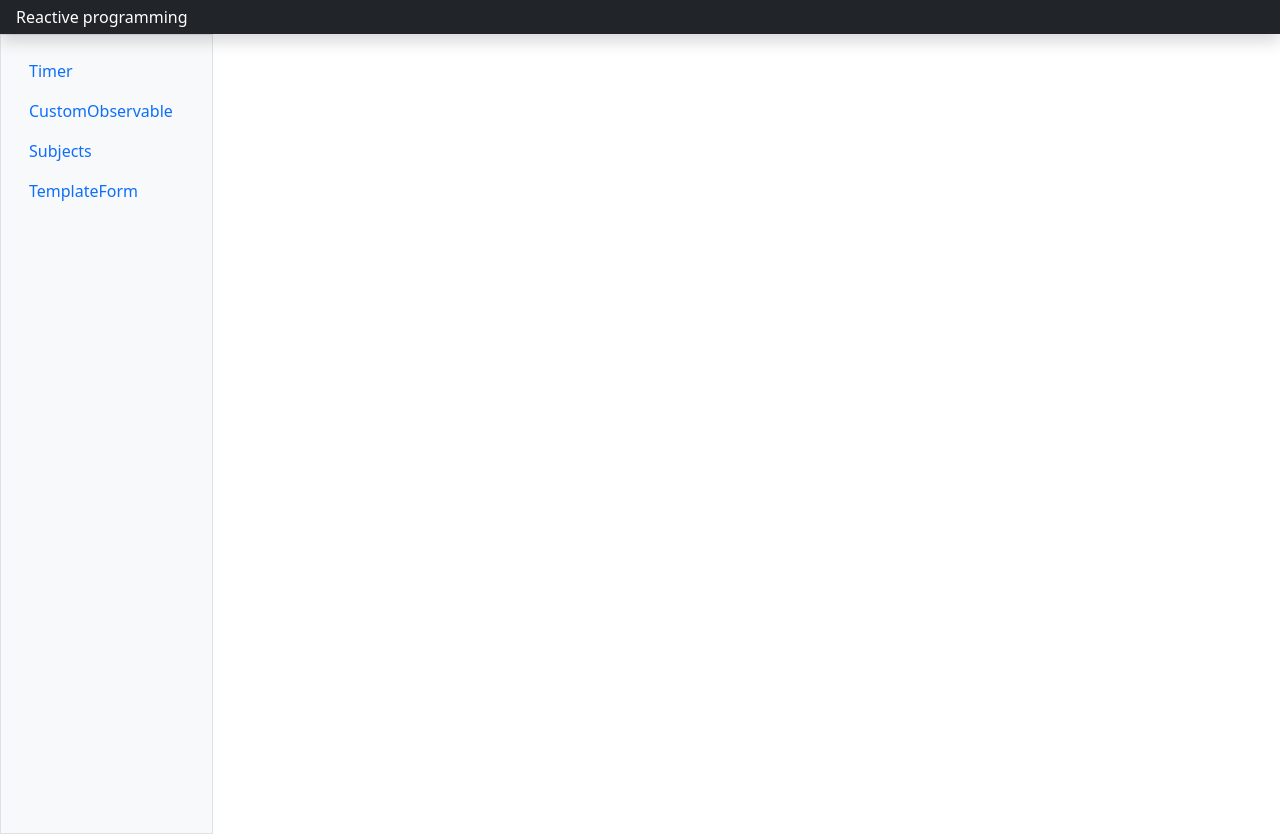
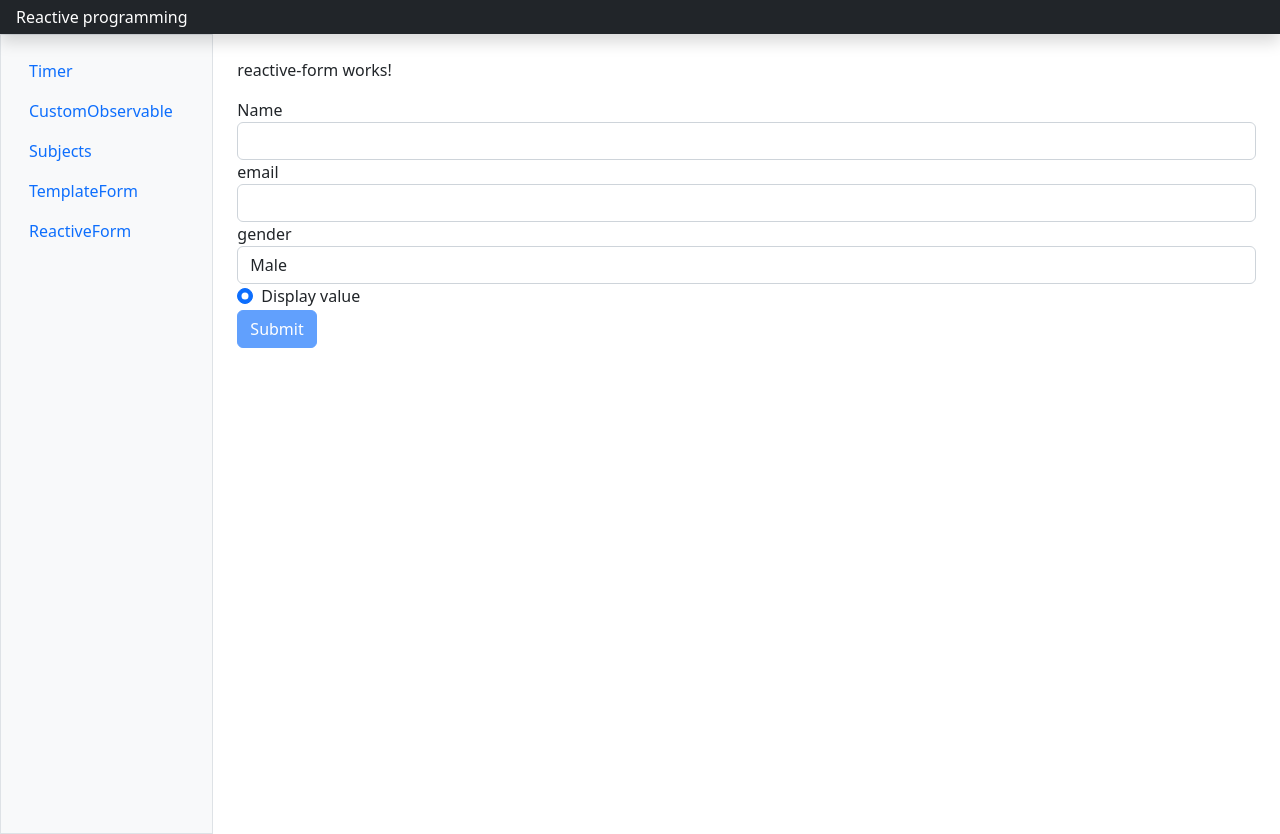
Before and after one commit to abhijeetshende/ReactiveProgrammingBasic, an Angular app: page /reactiveForm in a window 1280 px wide. Before the commit this address led to /. Built offline with nearby package versions, Linux system fonts and the light colour scheme.

Commit message:
reactive form and validation basic

```diff
--- a/src/app/app-routing.module.ts
+++ b/src/app/app-routing.module.ts
@@ -1,6 +1,7 @@
 import { NgModule } from '@angular/core';
 import { RouterModule, Routes } from '@angular/router';
 import { CustomObservableComponent } from './components/custom-observable/custom-observable.component';
+import { ReactiveFormComponent } from './components/reactive-form/reactive-form.component';
 import { SubjectsComponent } from './components/subjects/subjects.component';
 import { TemplateformsComponent } from './components/templateforms/templateforms.component';
 import { TimerComponent } from './components/timer/timer.component';
@@ -9,7 +10,8 @@ const routes: Routes = [
   {path:'timer',component:TimerComponent},
   {path:'customobserverable',component:CustomObservableComponent},
   {path:'subjects',component:SubjectsComponent},
-  {path:'templateForm',component:TemplateformsComponent}
+  {path:'templateForm',component:TemplateformsComponent},
+  {path:'reactiveForm',component:ReactiveFormComponent},
 ];
 
 @NgModule({
--- a/src/app/app.component.ts
+++ b/src/app/app.component.ts
@@ -23,7 +23,8 @@ export class AppComponent implements OnInit {
     { linkname: 'Timer', routerLink: 'timer' },
     { linkname: 'CustomObservable', routerLink: 'customobserverable' },
     { linkname: 'Subjects', routerLink: 'subjects' },
-    { linkname: 'TemplateForm', routerLink: 'templateForm' }
+    { linkname: 'TemplateForm', routerLink: 'templateForm' },
+    { linkname: 'ReactiveForm', routerLink: 'reactiveForm' },
   ];
 
 }
--- /dev/null
+++ b/src/app/components/reactive-form/reactive-form.component.html
@@ -0,0 +1,34 @@
+<p>reactive-form works!</p>
+
+<form  (ngSubmit)="submitForm()"  [formGroup]="userFrom">
+    <div class="form-group">
+      <label for="name">Name</label>
+      <input type="text"
+        class="form-control" name="name" id="name" aria-describedby="helpId" placeholder="" formControlName="name">
+      <!-- <small id="helpId" class="form-text text-muted">Help text</small> -->
+    </div>
+
+    <div class="form-group">
+      <label for="email">email</label>
+      <input type="text"
+        class="form-control" name="email" id="email" aria-describedby="helpId" placeholder="" formControlName="email">
+      <!-- <small id="helpId" class="form-text text-muted">Help text</small> -->
+    </div>
+
+    <div class="form-group">
+      <label for="gender">gender</label>
+      <select class="form-control" name="gender" id="gender" formControlName="gender">
+        <option>Male</option>
+        <option>Female</option>
+      </select>
+    </div>
+
+    <div class="form-check">
+        <label class="form-check-label">
+        <input type="radio" class="form-check-input" name="" id="" value="checkedValue" checked>
+        Display value
+      </label>
+    </div>
+
+    <button type="submit" class="btn btn-primary"   [disabled]="!userFrom.valid">Submit</button>
+</form>
--- /dev/null
+++ b/src/app/components/reactive-form/reactive-form.component.ts
@@ -0,0 +1,23 @@
+import { Component, OnInit } from '@angular/core';
+import { FormControl, FormGroup, Validators } from '@angular/forms';
+
+@Component({
+  selector: 'app-reactive-form',
+  templateUrl: './reactive-form.component.html',
+  styleUrls: ['./reactive-form.component.scss'],
+})
+export class ReactiveFormComponent implements OnInit {
+  ngOnInit(): void {
+    this.userFrom = new FormGroup({
+      name: new FormControl(null,[Validators.required,Validators.minLength(5)]),
+      email: new FormControl(null,[Validators.email,Validators.required]),
+      gender: new FormControl('Male'),
+    });
+  }
+  userFrom!: FormGroup;
+  submitForm() {
+    console.log(this.userFrom.valid);
+
+    console.log(this.userFrom.value);
+  }
+}
```
Also changed, not shown: src/app/app.module.ts (+6 -3 lines), src/app/components/reactive-form/reactive-form.component.scss (added), 1 other file (tests, documents, lock files or other folders).
